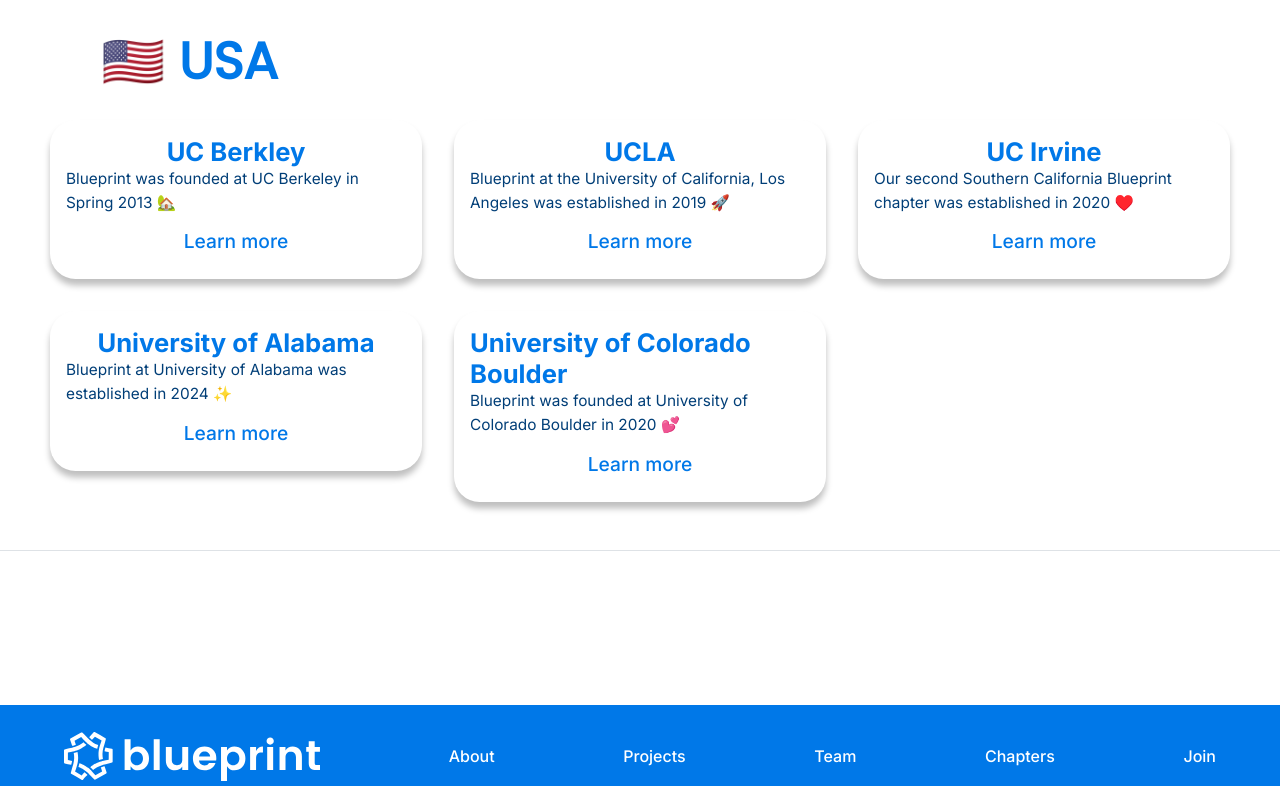
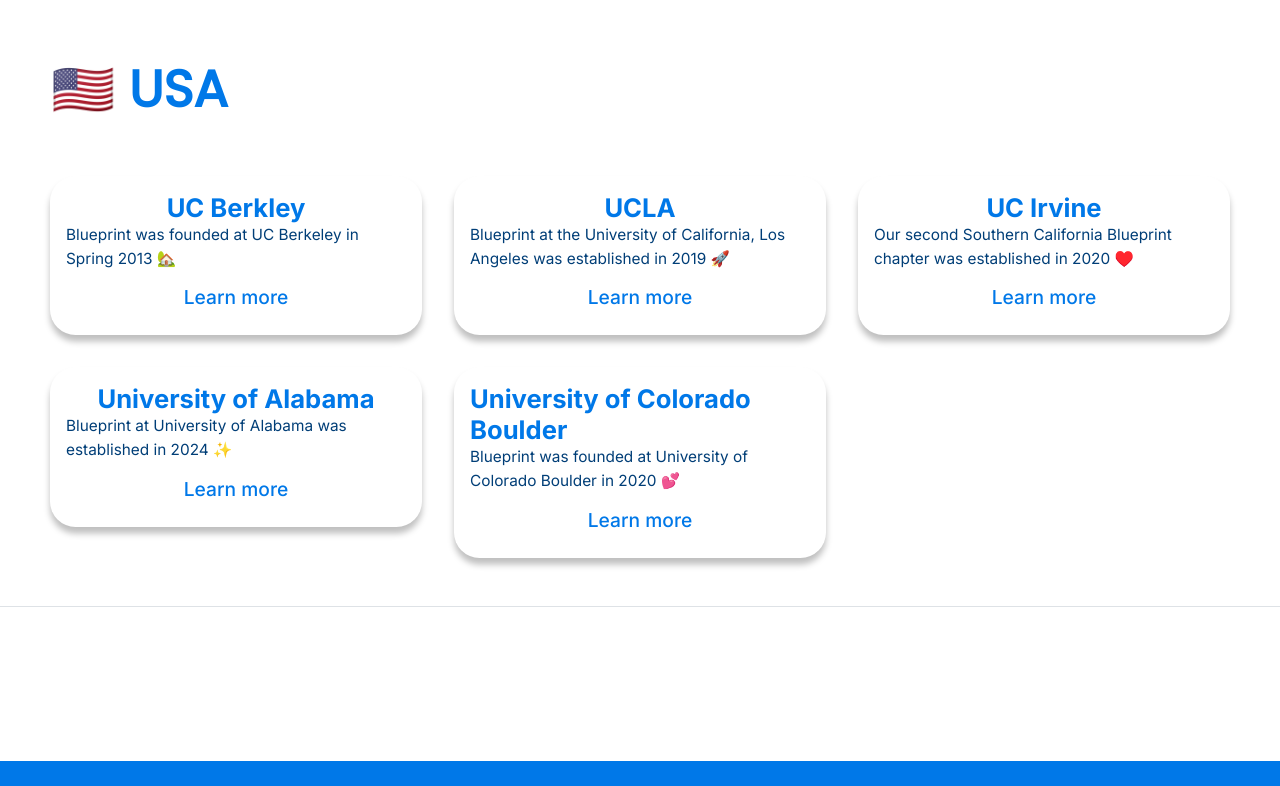
Before and after one commit to uoftblueprint/website-v2, a Next.js app: page /chapters in a window 1280 px wide. Shown: the part 1280-2066 px from the top of the page. Built offline with nearby package versions, Linux system fonts and the light colour scheme.

Commit message:
"usa" and "canada" titles aligned

```diff
--- a/src/app/chapters/page.tsx
+++ b/src/app/chapters/page.tsx
@@ -51,9 +51,10 @@ export default function ChaptersPage() {
         >
           {rowCAN}
         </SimpleGrid>
-
+      </Stack>
         <h1 className="text">🇺🇸 USA</h1>
 
+      <Stack className="chapters-page-main" gap="lg">
         <SimpleGrid cols={{base: 1, xs: 2, md: 3}}
           spacing={"xl"}
           verticalSpacing={{ base: "md", sm: "xl" }}
```
